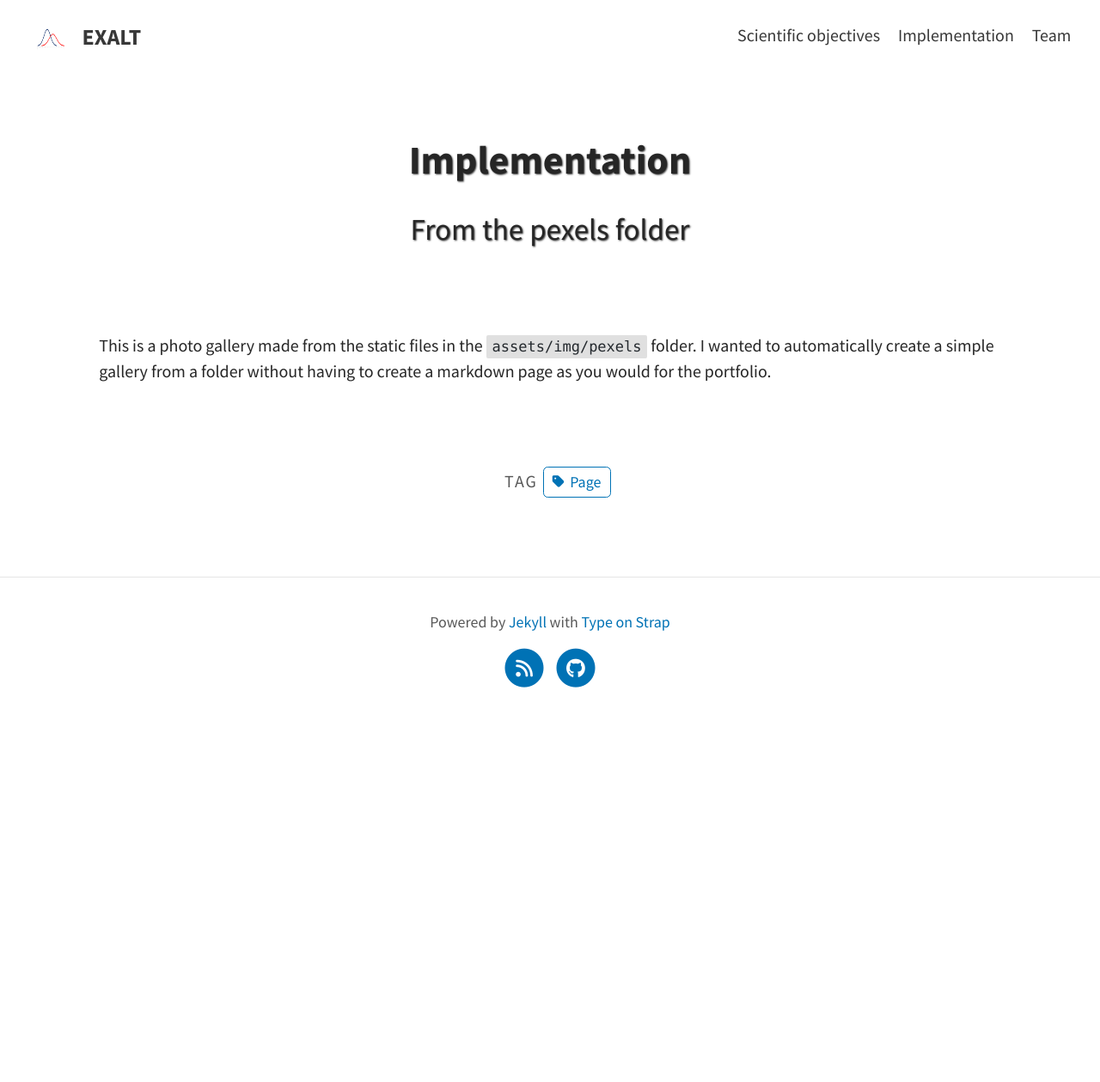
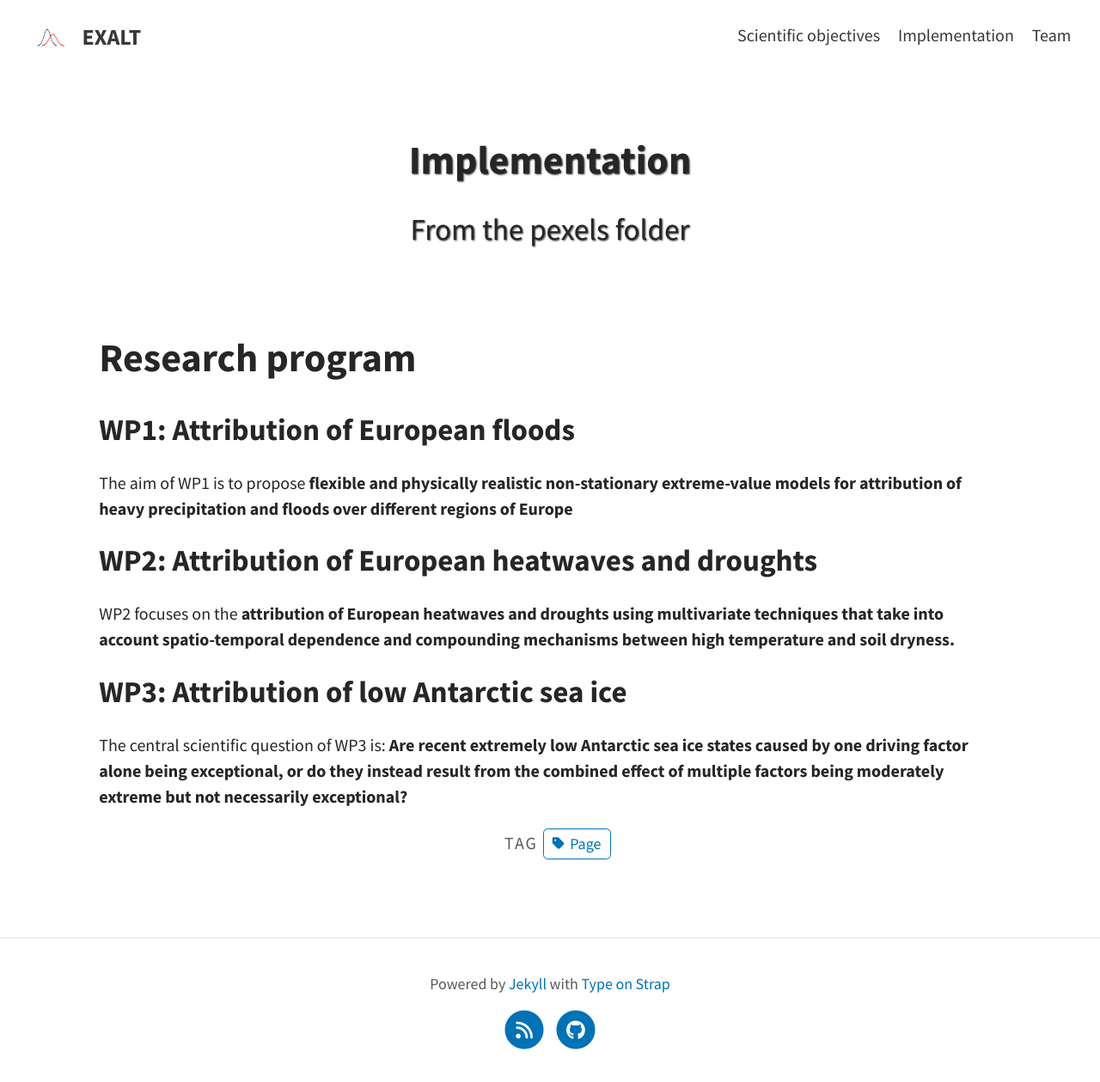
Before and after one commit to frragone/exalt-project.github.io, a Jekyll site: the page built from pages/2_Implementation.md, in a window 1280 px wide. Shown: the whole page at 86% size. Built offline with Jekyll 4.4.1, drawn with Linux system fonts in a browser that asks for light colours; a script that is not in the unit is left out; before the commit the page ends 900 px from its top, so only the background shows below that.

Commit message:
Update 2_Implementation.md

```diff
--- a/pages/2_Implementation.md
+++ b/pages/2_Implementation.md
@@ -7,8 +7,18 @@ position: 2
 tags: [Page]
 ---
 
-This is a photo gallery made from the static files in the `assets/img/pexels` folder.
-I wanted to automatically create a simple gallery from a folder without having to create a markdown page as you would for the portfolio.
+# Research program
 
+## WP1: Attribution of European floods
+The aim of WP1 is to propose **flexible and physically realistic non-stationary extreme-value models
+for attribution of heavy precipitation and floods over different regions of Europe**
 
-{% include gallery.html gallery_path=page.gallery_path %}
+## WP2: Attribution of European heatwaves and droughts
+WP2 focuses on the **attribution of European heatwaves and droughts using multivariate techniques
+that take into account spatio-temporal dependence and compounding mechanisms between
+high temperature and soil dryness.**
+
+## WP3: Attribution of low Antarctic sea ice
+The central scientific question of WP3 is: **Are recent extremely low Antarctic sea ice states caused
+by one driving factor alone being exceptional, or do they instead result from the combined effect
+of multiple factors being moderately extreme but not necessarily exceptional?**
```
